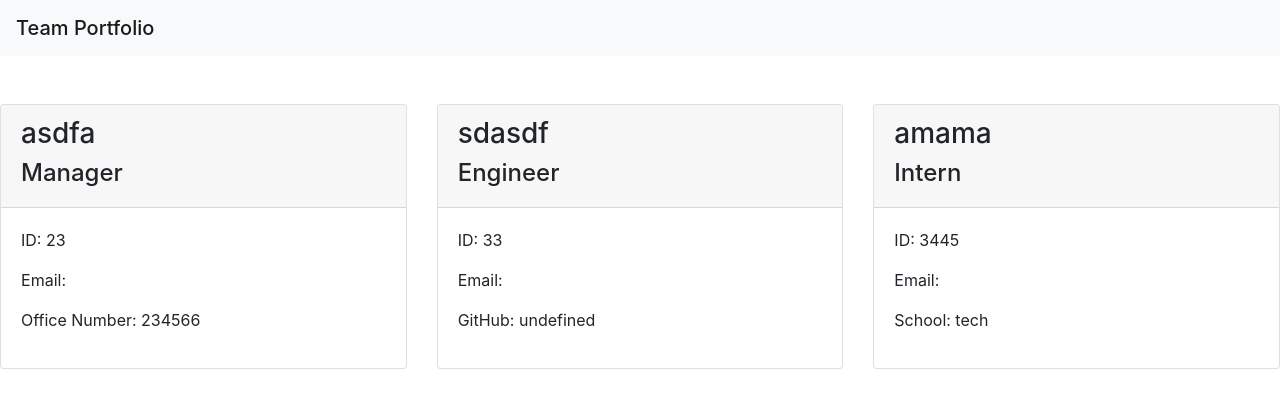
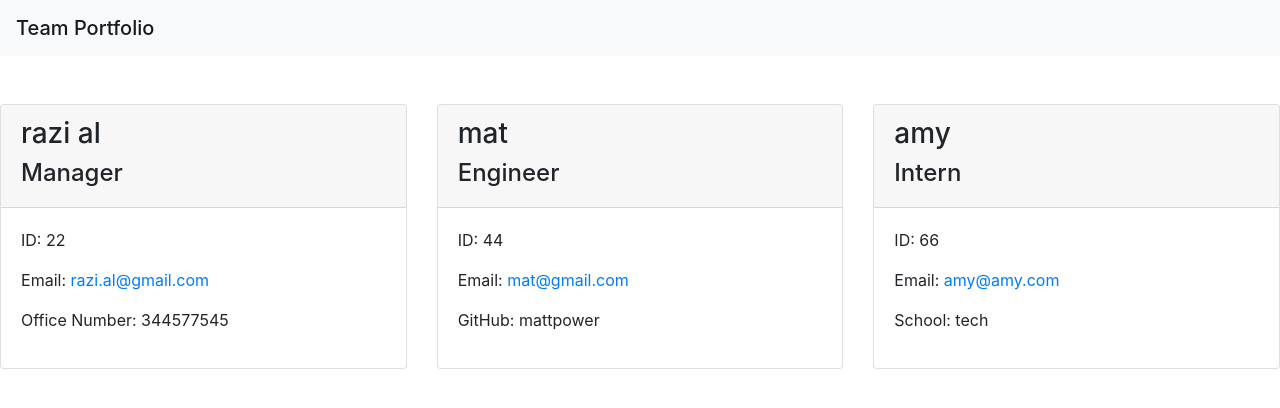
Before and after one commit to ra8200/Team-Profile-Generator-, a website: page display/index.html in a window 1280 px wide. Drawn offline with nearby package versions, Linux system fonts and the light colour scheme.

Commit message:
final push

```diff
--- a/classObjects/Employee.js
+++ b/classObjects/Employee.js
@@ -23,7 +23,7 @@ class Employee{
     }
 
     htmlCard() {
-        return `<div class="col-4 mt-4"><div class="card h-100"><div class="card-header"><h3>${this.name}</h3><h4>${this.getRole()}</h4></div><div class="card-body"><p class="nid">ID: ${this.id}</p><p class="email">Email: <a href="mailto:${this.email}"></a></p>${this.getMoreInfo()}</div></div></div>`
+        return `<div class="col-4 mt-4"><div class="card h-100"><div class="card-header"><h3>${this.name}</h3><h4>${this.getRole()}</h4></div><div class="card-body"><p class="nid">ID: ${this.id}</p><p class="email">Email: <a href="mailto:${this.email}">${this.email}</a></p>${this.getMoreInfo()}</div></div></div>`
 
     }
 }
--- a/classObjects/Engineer.js
+++ b/classObjects/Engineer.js
@@ -3,7 +3,7 @@ const Employee = require("./Employee");
 class Engineer extends Employee{
     constructor(name, id, email, github){
         super(name, id, email)
-        this.gitHub = github;
+        this.github = github;
     }
     getRole(){
         return "Engineer"
--- a/display/index.html
+++ b/display/index.html
@@ -21,9 +21,9 @@
         <bigDiv class="container">
             <div class="row justify-content-center" id="team-cards">
 
-                <div class="col-4 mt-4"><div class="card h-100"><div class="card-header"><h3>asdfa</h3><h4>Manager</h4></div><div class="card-body"><p class="nid">ID: 23</p><p class="email">Email: <a href="mailto:asdfasdf"></a></p><p class="office">Office Number: 234566</p></div></div></div>
-<div class="col-4 mt-4"><div class="card h-100"><div class="card-header"><h3>sdasdf</h3><h4>Engineer</h4></div><div class="card-body"><p class="nid">ID: 33</p><p class="email">Email: <a href="mailto:asdfasdf"></a></p><p class="github">GitHub: undefined</p></div></div></div>
-<div class="col-4 mt-4"><div class="card h-100"><div class="card-header"><h3>amama</h3><h4>Intern</h4></div><div class="card-body"><p class="nid">ID: 3445</p><p class="email">Email: <a href="mailto:mamamama"></a></p><p class="school">School: tech</p></div></div></div></Bigdiv>
+                <div class="col-4 mt-4"><div class="card h-100"><div class="card-header"><h3>razi al</h3><h4>Manager</h4></div><div class="card-body"><p class="nid">ID: 22</p><p class="email">Email: <a href="mailto:razi.al@gmail.com">razi.al@gmail.com</a></p><p class="office">Office Number: 344577545</p></div></div></div>
+<div class="col-4 mt-4"><div class="card h-100"><div class="card-header"><h3>mat</h3><h4>Engineer</h4></div><div class="card-body"><p class="nid">ID: 44</p><p class="email">Email: <a href="mailto:mat@gmail.com">mat@gmail.com</a></p><p class="github">GitHub: mattpower</p></div></div></div>
+<div class="col-4 mt-4"><div class="card h-100"><div class="card-header"><h3>amy</h3><h4>Intern</h4></div><div class="card-body"><p class="nid">ID: 66</p><p class="email">Email: <a href="mailto:amy@amy.com">amy@amy.com</a></p><p class="school">School: tech</p></div></div></div></Bigdiv>
 </main>
 
 
```
